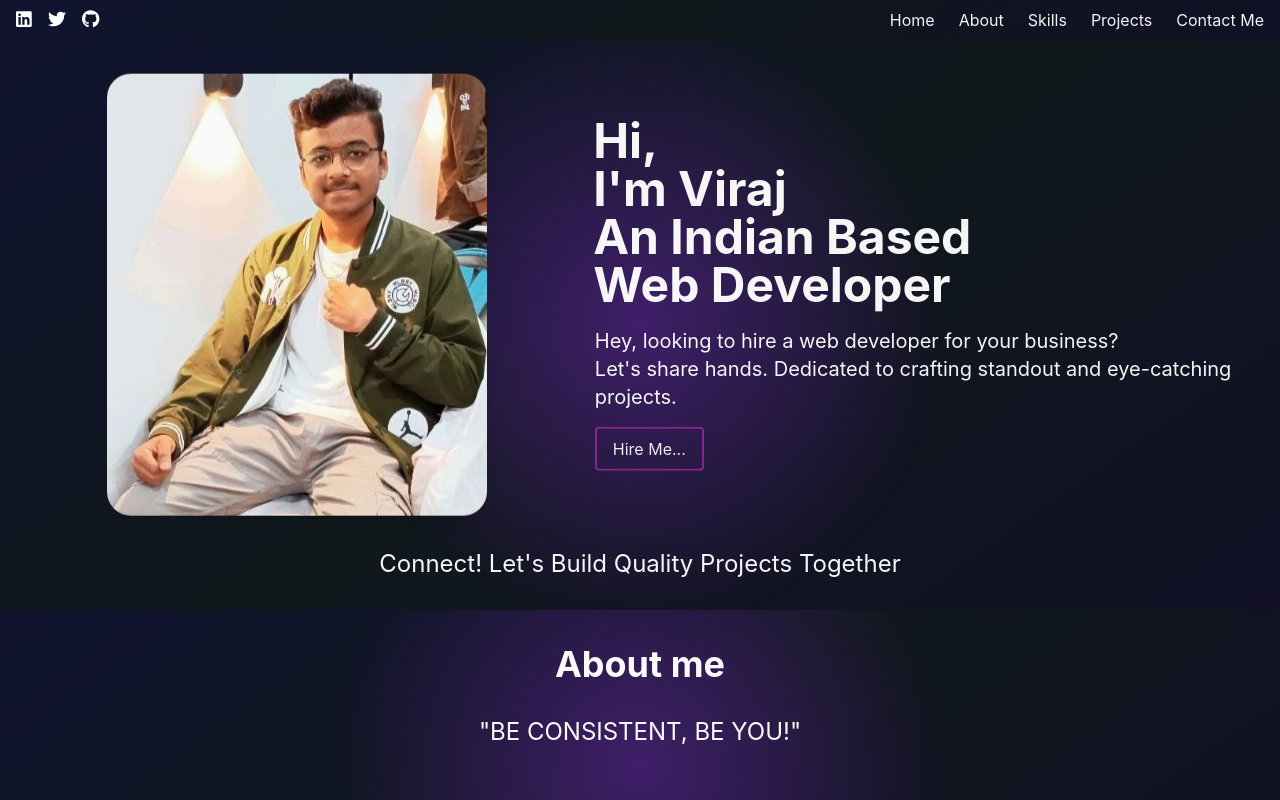
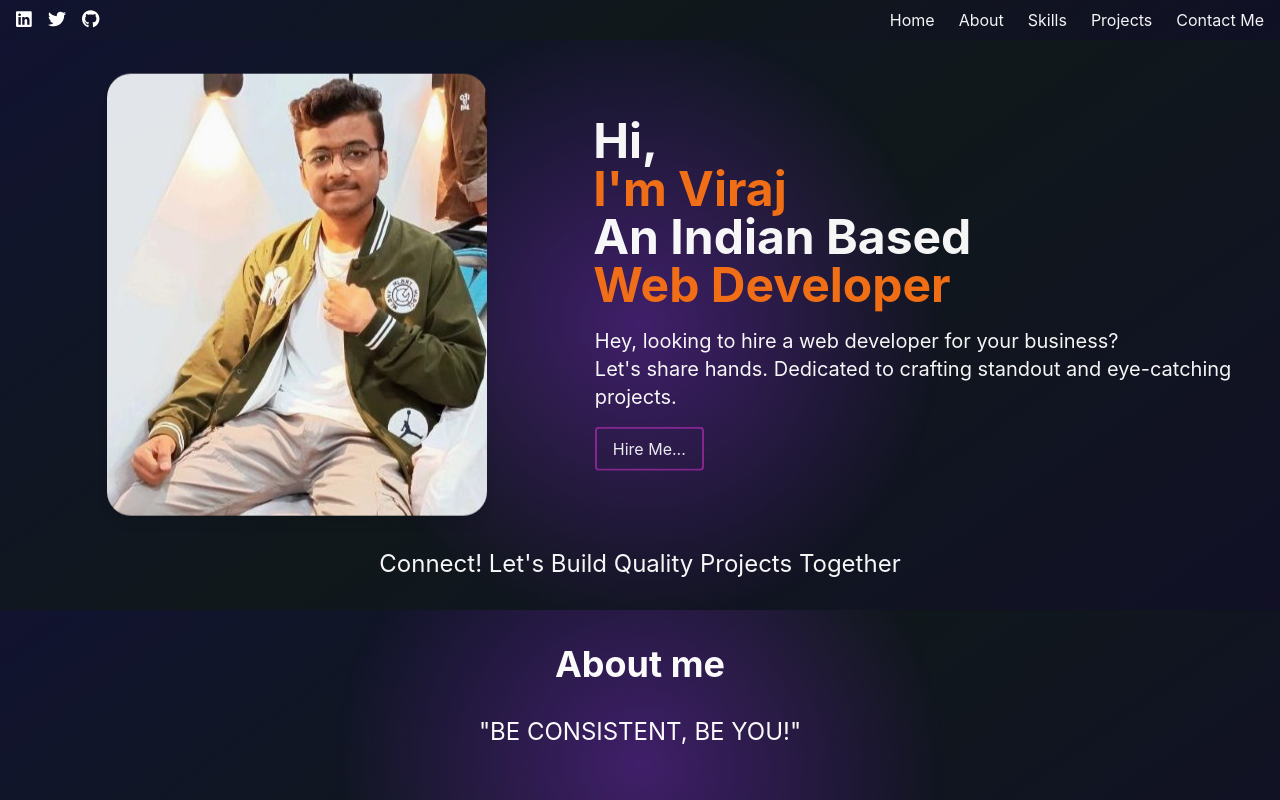
Before and after one commit to VirajDeshmukh2407/my-portfolio, a React (Create React App) app: page / in a window 1280 px wide. Shown: the top 800 px of the page. Built offline with nearby package versions, Linux system fonts and the light colour scheme.

Commit message:
home page changed

```diff
--- a/src/components/Header.jsx
+++ b/src/components/Header.jsx
@@ -1,9 +1,7 @@
 import React, { useState } from "react";
 import { FontAwesomeIcon } from "@fortawesome/react-fontawesome";
 import {
-  faFacebook,
   faTwitter,
-  faInstagram,
   faLinkedin,
   faGithub,
 } from "@fortawesome/free-brands-svg-icons";
@@ -29,12 +27,14 @@ const Header = () => {
               href="https://www.linkedin.com/in/viraj-deshmukh-513352292/"
               target="_blank"
               className="neon-text hover:text-blue-500 transition-colors duration-300"
+              rel="noreferrer noopener"
             >
               <FontAwesomeIcon icon={faLinkedin} className="text-lg" />
             </a>
             <a
               href="https://www.twitter.com/veeraj05/"
               target="_blank"
+              rel="noreferrer noopener"
               className="neon-text hover:text-blue-500 transition-colors duration-300"
             >
               <FontAwesomeIcon icon={faTwitter} className="text-lg" />
@@ -43,6 +43,7 @@ const Header = () => {
               href="https://www.github.com/VirajDeshmukh2407"
               target="_blank"
               className="neon-text hover:text-blue-500 transition-colors duration-300"
+              rel="noreferrer noopener"
             >
               <FontAwesomeIcon icon={faGithub} className="text-lg" />
             </a>
--- a/src/pages/Home.jsx
+++ b/src/pages/Home.jsx
@@ -42,13 +42,13 @@ const Home = () => {
           >
             Hi,
             <br />
-            <span data-aos="fade-right" className="aos-animate">
+            <span data-aos="fade-right" className="aos-animate text-orange-500">
               I'm Viraj
             </span>
             <br />
             An Indian Based
             <br />
-            Web Developer
+            <span className="text-orange-500">Web Developer</span>
           </h1>
 
           <p data-aos="fade-up" className=" text-lg md:text-xl lg:text-xl mb-4">
```
